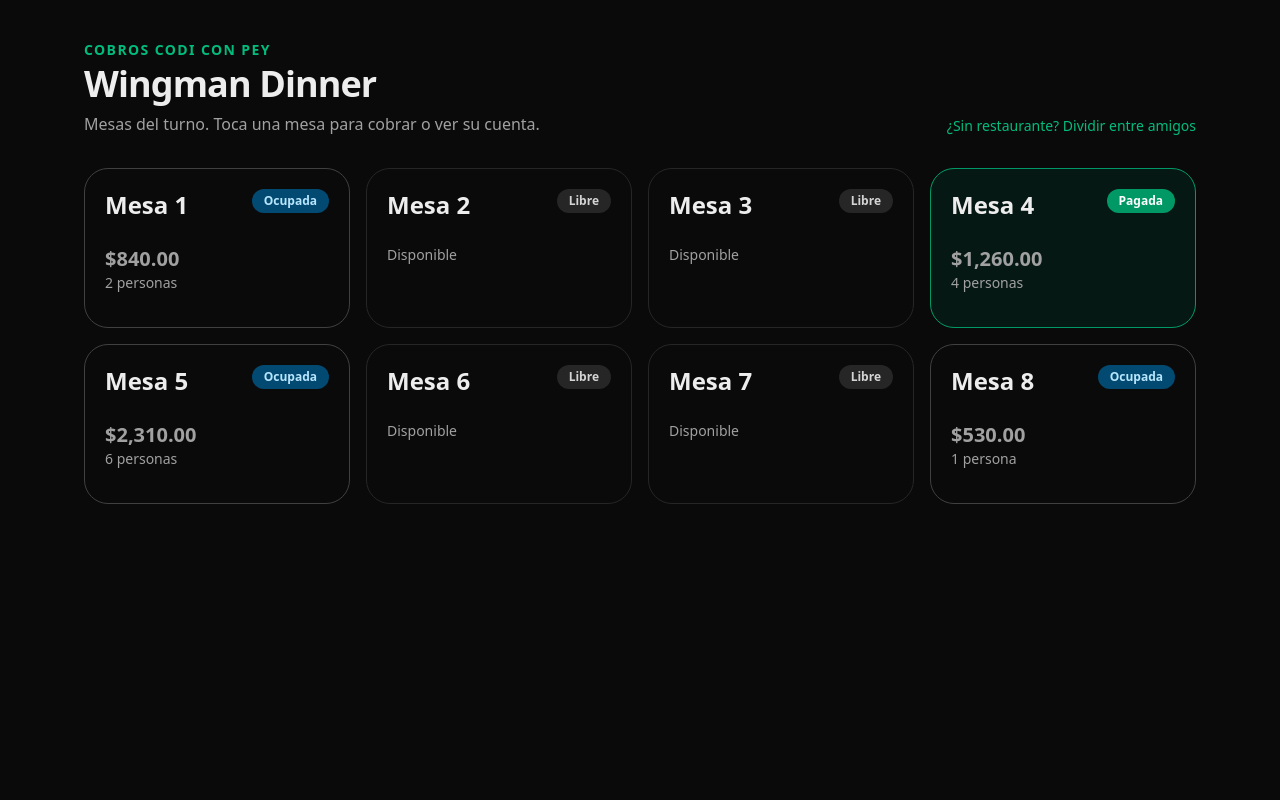
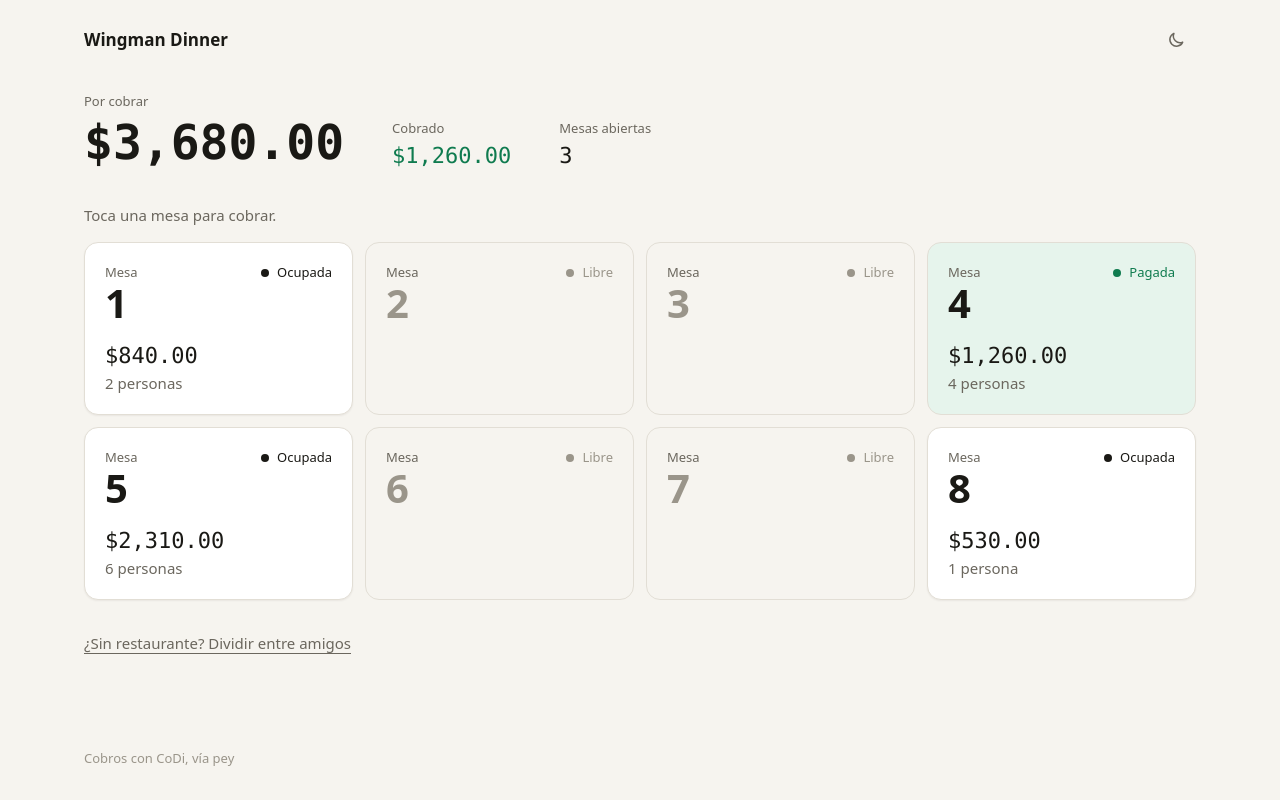
Before and after one commit to daniel-wing/divide-la-cuenta, a Next.js app: page / in a window 1280 px wide. Built offline with nearby package versions, Linux system fonts and the light colour scheme.

Commit message:
Nuevo diseño: tablero, colores y modo oscuro

```diff
--- a/src/app/globals.css
+++ b/src/app/globals.css
@@ -1,33 +1,86 @@
 @import "tailwindcss";
 
+@custom-variant dark (&:where(.dark, .dark *));
+
 :root {
-  --background: #0a0a0a;
-  --foreground: #ededed;
+  --bg: #f6f4ef;
+  --surface: #ffffff;
+  --surface-2: #efece5;
+  --line: #e2ded5;
+  --fg: #1a1915;
+  --muted: #6b675e;
+  --faint: #9a958a;
+  --cobrando: #b45309;
+  --cobrando-tint: #fbf0dc;
+  --pagada: #0f7b4f;
+  --pagada-tint: #e6f4ec;
+  --danger: #c2410c;
+  --shadow: 0 1px 2px rgba(26, 25, 21, 0.06);
+  color-scheme: light;
+}
+
+.dark {
+  --bg: #111110;
+  --surface: #1a1a18;
+  --surface-2: #232320;
+  --line: #2e2e2a;
+  --fg: #f2f0ea;
+  --muted: #a19d93;
+  --faint: #6f6c64;
+  --cobrando: #f5a524;
+  --cobrando-tint: #2a2010;
+  --pagada: #3dd68c;
+  --pagada-tint: #12261c;
+  --danger: #f97066;
+  --shadow: none;
+  color-scheme: dark;
 }
 
 @theme inline {
-  --color-background: var(--background);
-  --color-foreground: var(--foreground);
-
-
-}
-
-@media (prefers-color-scheme: dark) {
-  :root {
-    --background: #0a0a0a;
-    --foreground: #ededed;
-  }
+  --color-bg: var(--bg);
+  --color-surface: var(--surface);
+  --color-surface-2: var(--surface-2);
+  --color-line: var(--line);
+  --color-fg: var(--fg);
+  --color-muted: var(--muted);
+  --color-faint: var(--faint);
+  --color-cobrando: var(--cobrando);
+  --color-cobrando-tint: var(--cobrando-tint);
+  --color-pagada: var(--pagada);
+  --color-pagada-tint: var(--pagada-tint);
+  --color-danger: var(--danger);
+  --font-sans: ui-sans-serif, system-ui, -apple-system, "Segoe UI", Roboto, sans-serif;
+  --font-mono: ui-monospace, "SF Mono", Menlo, Consolas, monospace;
 }
 
 body {
-  background: var(--background);
-  color: var(--foreground);
-  font-family: ui-sans-serif, system-ui, -apple-system, "Segoe UI", Roboto, sans-serif;
+  background: var(--bg);
+  color: var(--fg);
+  font-family: var(--font-sans);
 }
 
-@keyframes pop {
-  0% { transform: scale(0.8); opacity: 0; }
-  60% { transform: scale(1.05); opacity: 1; }
-  100% { transform: scale(1); }
+.card {
+  background: var(--surface);
+  border: 1px solid var(--line);
+  border-radius: 14px;
+  box-shadow: var(--shadow);
 }
-.pop { animation: pop 0.5s ease-out; }
+
+.money {
+  font-family: var(--font-mono);
+  font-variant-numeric: tabular-nums;
+}
+
+@keyframes draw {
+  from { stroke-dashoffset: 30; }
+  to { stroke-dashoffset: 0; }
+}
+.check-draw path {
+  stroke-dasharray: 30;
+  animation: draw 350ms ease-out forwards;
+}
+
+/* Remove number input spinners */
+input[type="number"]::-webkit-outer-spin-button,
+input[type="number"]::-webkit-inner-spin-button { -webkit-appearance: none; margin: 0; }
+input[type="number"] { -moz-appearance: textfield; }
--- a/src/app/layout.tsx
+++ b/src/app/layout.tsx
@@ -1,15 +1,34 @@
 import type { Metadata } from "next";
+import Link from "next/link";
 import "./globals.css";
+import ThemeToggle from "@/components/ThemeToggle";
+import { RESTAURANT_NAME } from "@/lib/restaurant";
 
 export const metadata: Metadata = {
   title: "Wingman Dinner · Cobros CoDi",
-  description: "Divide una cuenta y cobra a cada quien con CoDi",
+  description: "Cobra mesas y divide cuentas con CoDi, vía pey",
 };
+
+const themeScript = `try{var t=localStorage.getItem('theme');var d=t?t==='dark':matchMedia('(prefers-color-scheme: dark)').matches;document.documentElement.classList.toggle('dark',d)}catch(e){}`;
 
 export default function RootLayout({ children }: { children: React.ReactNode }) {
   return (
-    <html lang="es" className="h-full antialiased">
-      <body className="min-h-full flex flex-col">{children}</body>
+    <html lang="es" className="h-full antialiased" suppressHydrationWarning>
+      <head>
+        <script dangerouslySetInnerHTML={{ __html: themeScript }} />
+      </head>
+      <body className="flex min-h-full flex-col">
+        <header className="mx-auto flex w-full max-w-6xl items-center justify-between px-5 pt-5">
+          <Link href="/" className="text-[17px] font-semibold">
+            {RESTAURANT_NAME}
+          </Link>
+          <ThemeToggle />
+        </header>
+        {children}
+        <footer className="mx-auto w-full max-w-6xl px-5 pb-8 pt-12 text-[13px] text-faint">
+          Cobros con CoDi, vía pey
+        </footer>
+      </body>
     </html>
   );
 }
--- a/src/app/page.tsx
+++ b/src/app/page.tsx
@@ -2,17 +2,68 @@
 
 import Link from "next/link";
 import { useEffect, useState } from "react";
-import { RESTAURANT_NAME } from "@/lib/restaurant";
 import type { TableSummary } from "./api/tables/route";
 
 const mxn = new Intl.NumberFormat("es-MX", { style: "currency", currency: "MXN" });
 
-const STYLE: Record<TableSummary["status"], { label: string; card: string; badge: string }> = {
-  libre: { label: "Libre", card: "border-neutral-800", badge: "bg-neutral-800 text-neutral-300" },
-  ocupada: { label: "Ocupada", card: "border-neutral-700", badge: "bg-sky-900 text-sky-200" },
-  cobrando: { label: "Cobrando", card: "border-amber-500", badge: "bg-amber-500 text-black" },
-  pagada: { label: "Pagada", card: "border-emerald-600 bg-emerald-950/40", badge: "bg-emerald-600 text-white" },
+const STATUS: Record<TableSummary["status"], { label: string; dot: string; text: string }> = {
+  libre: { label: "Libre", dot: "bg-faint", text: "text-faint" },
+  ocupada: { label: "Ocupada", dot: "bg-fg", text: "text-fg" },
+  cobrando: { label: "Cobrando", dot: "bg-cobrando", text: "text-cobrando" },
+  pagada: { label: "Pagada", dot: "bg-pagada", text: "text-pagada" },
 };
+
+function Tile({ t }: { t: TableSummary }) {
+  const s = STATUS[t.status];
+  const base =
+    "relative flex min-h-[148px] flex-col justify-between overflow-hidden rounded-[14px] border p-5 transition-[transform,border-color] active:scale-[.99]";
+  const look =
+    t.status === "libre"
+      ? "border-line bg-transparent"
+      : t.status === "pagada"
+        ? "border-line bg-pagada-tint"
+        : "card";
+  const clickable = t.live || t.status === "libre" || t.status === "ocupada";
+  const inner = (
+    <>
+      <div className="flex items-start justify-between">
+        <div>
+          <p className="text-[13px] text-muted">Mesa</p>
+          <p className={`text-[40px] font-semibold leading-none ${t.status === "libre" ? "text-faint" : ""}`}>{t.table}</p>
+        </div>
+        <span className={`flex items-center gap-2 text-[13px] font-medium ${s.text}`}>
+          <span className={`h-2 w-2 rounded-full ${s.dot}`} />
+          {s.label}
+        </span>
+      </div>
+      {t.amount !== undefined && (
+        <div className="mt-4">
+          <p className="money text-[22px]">{mxn.format(t.amount)}</p>
+          <p className="text-[15px] text-muted">
+            {t.live && t.paidCount !== undefined
+              ? `${t.paidCount} de ${t.guests} pagaron`
+              : `${t.guests} ${t.guests === 1 ? "persona" : "personas"}`}
+          </p>
+        </div>
+      )}
+      {t.status === "cobrando" && (
+        <div className="absolute inset-x-0 bottom-0 h-1 bg-cobrando-tint">
+          <div
+            className="h-full bg-cobrando transition-all duration-500"
+            style={{ width: `${Math.max(8, Math.round(((t.paidCount ?? 0) / (t.guests ?? 1)) * 100))}%` }}
+          />
+        </div>
+      )}
+    </>
+  );
+  if (!clickable) return <div className={`${base} ${look}`}>{inner}</div>;
+  const href = t.live && t.billId ? `/cuenta/${t.billId}` : `/cobrar?mesa=${t.table}`;
+  return (
+    <Link href={href} className={`${base} ${look} hover:border-fg`}>
+      {inner}
+    </Link>
+  );
+}
 
 export default function Home() {
   const [tables, setTables] = useState<TableSummary[] | null>(null);
@@ -31,75 +82,42 @@ export default function Home() {
     };
   }, []);
 
+  const open = tables?.filter((t) => t.status === "ocupada" || t.status === "cobrando") ?? [];
+  const porCobrar = open.reduce((s, t) => s + (t.amount ?? 0), 0);
+  const cobrado = tables?.filter((t) => t.status === "pagada").reduce((s, t) => s + (t.amount ?? 0), 0) ?? 0;
+
   return (
-    <main className="mx-auto w-full max-w-6xl flex-1 px-5 py-10">
-      <div className="flex flex-wrap items-end justify-between gap-4">
+    <main className="mx-auto w-full max-w-6xl flex-1 px-5 pt-8">
+      <section className="flex flex-wrap items-end gap-x-12 gap-y-4">
         <div>
-          <p className="text-sm font-semibold uppercase tracking-widest text-emerald-500">Cobros CoDi con pey</p>
-          <h1 className="mt-1 text-4xl font-bold tracking-tight">{RESTAURANT_NAME}</h1>
-          <p className="mt-2 text-neutral-400">Mesas del turno. Toca una mesa para cobrar o ver su cuenta.</p>
+          <p className="text-[13px] text-muted">Por cobrar</p>
+          <p className="money text-[48px] font-semibold leading-tight">{mxn.format(porCobrar)}</p>
         </div>
-        <Link href="/cobrar" className="text-sm font-medium text-emerald-500 hover:underline">
-          ¿Sin restaurante? Dividir entre amigos
-        </Link>
-      </div>
+        <div>
+          <p className="text-[13px] text-muted">Cobrado</p>
+          <p className="money text-[22px] text-pagada">{mxn.format(cobrado)}</p>
+        </div>
+        <div>
+          <p className="text-[13px] text-muted">Mesas abiertas</p>
+          <p className="money text-[22px]">{open.length}</p>
+        </div>
+      </section>
+
+      <p className="mt-8 text-[15px] text-muted">Toca una mesa para cobrar.</p>
 
       {!tables ? (
-        <p className="mt-10 text-neutral-500">Cargando mesas...</p>
+        <p className="mt-6 text-muted">Cargando mesas...</p>
       ) : (
-        <div className="mt-8 grid grid-cols-2 gap-4 md:grid-cols-4">
-          {tables.map((t) => {
-            const s = STYLE[t.status];
-            const inner = (
-              <>
-                <div className="flex items-start justify-between">
-                  <p className="text-2xl font-bold">Mesa {t.table}</p>
-                  <span className={`rounded-full px-3 py-1 text-xs font-semibold ${s.badge}`}>{s.label}</span>
-                </div>
-                <div className="mt-6 text-sm text-neutral-400">
-                  {t.amount !== undefined && <p className="text-xl font-semibold text-current">{mxn.format(t.amount)}</p>}
-                  {t.guests !== undefined && (
-                    <p>
-                      {t.live && t.paidCount !== undefined
-                        ? `${t.paidCount} de ${t.guests} pagaron`
-                        : `${t.guests} ${t.guests === 1 ? "persona" : "personas"}`}
-                    </p>
-                  )}
-                  {t.status === "libre" && <p>Disponible</p>}
-                </div>
-                {t.live && t.status === "cobrando" && (
-                  <div className="mt-3 h-2 overflow-hidden rounded-full bg-neutral-800">
-                    <div
-                      className="h-full bg-amber-500 transition-all"
-                      style={{ width: `${Math.round(((t.paidCount ?? 0) / (t.guests ?? 1)) * 100)}%` }}
-                    />
-                  </div>
-                )}
-              </>
-            );
-            const cls = `block min-h-40 rounded-3xl border p-5 transition-colors ${s.card}`;
-            if (t.live && t.billId) {
-              return (
-                <Link key={t.table} href={`/cuenta/${t.billId}`} className={`${cls} hover:border-emerald-400`}>
-                  {inner}
-                </Link>
-              );
-            }
-            if (t.status === "libre" || t.status === "ocupada") {
-              return (
-                <Link key={t.table} href={`/cobrar?mesa=${t.table}`} className={`${cls} hover:border-emerald-400`}>
-                  {inner}
-                </Link>
-              );
-            }
-            return (
-              <div key={t.table} className={cls}>
-                {inner}
-              </div>
-            );
-          })}
+        <div className="mt-4 grid grid-cols-2 gap-3 md:grid-cols-4">
+          {tables.map((t) => (
+            <Tile key={t.table} t={t} />
+          ))}
         </div>
       )}
+
+      <Link href="/cobrar" className="mt-8 inline-block text-[15px] text-muted underline underline-offset-4 hover:text-fg">
+        ¿Sin restaurante? Dividir entre amigos
+      </Link>
     </main>
   );
 }
```
